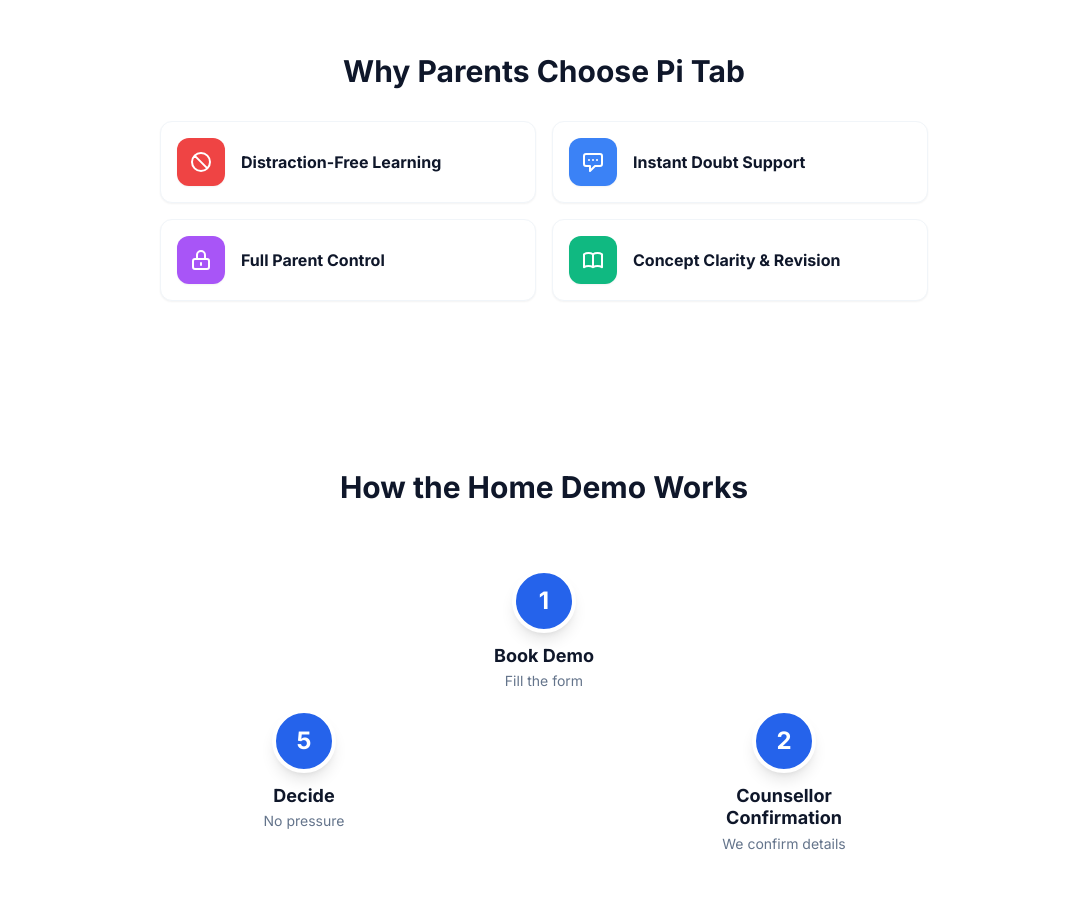
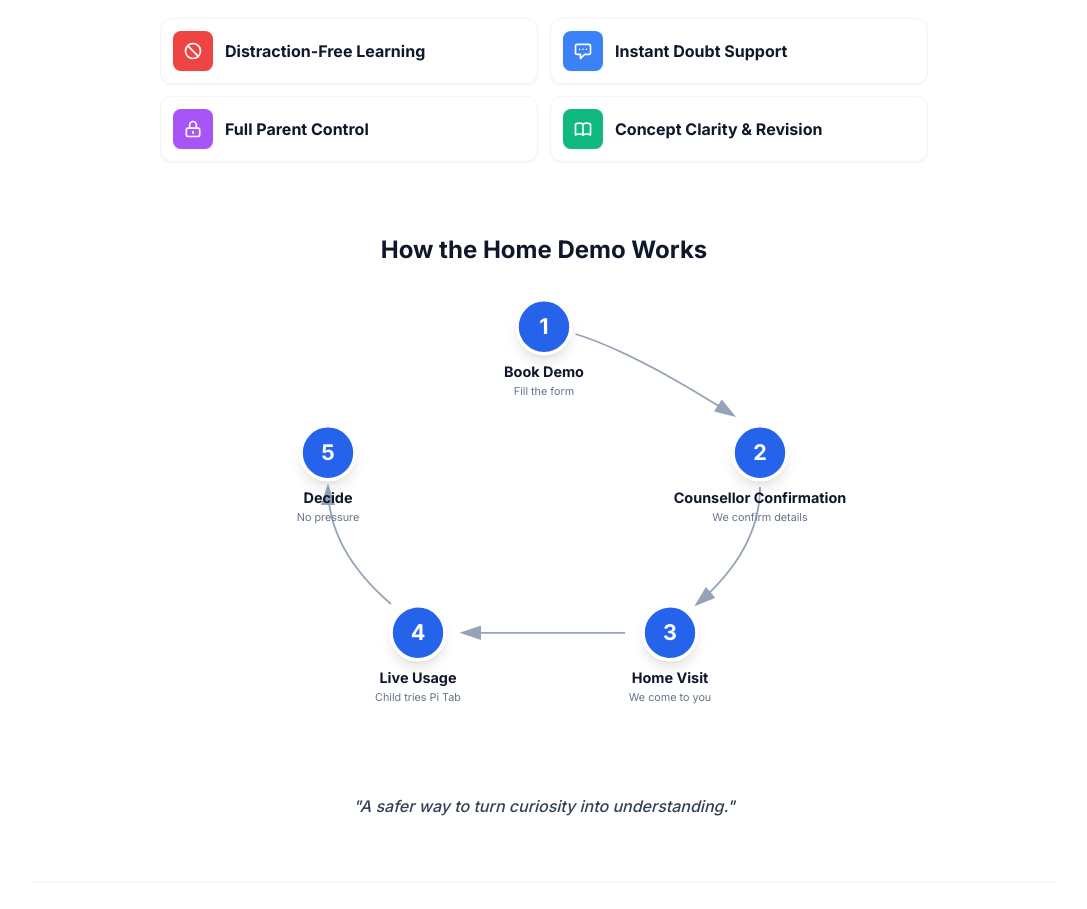
Before and after one commit to yashkanttiwary/Pi-Tab, a React (Vite) app: page / in a window 1280 px wide. Shown: the part 920-1829 px from the top of the page, without its empty margins (96-1183 px from the left). Built offline with nearby package versions, Linux system fonts and the light colour scheme.

Commit message:
feat: Refine UI spacing and typography
Adjusts padding, margins, font sizes, and icon sizes across several components to improve visual hierarchy and readability. This includes changes to the header, USP section, and demo flow components for a more cohesive and polished user interface.

```diff
--- a/App.tsx
+++ b/App.tsx
@@ -21,23 +21,23 @@
     <div className="min-h-screen bg-white">
       {/* Header / Nav */}
       <header className="bg-white border-b border-slate-100 sticky top-0 z-50">
-        <div className="max-w-7xl mx-auto px-4 sm:px-6 lg:px-8 h-16 flex items-center justify-between">
+        <div className="max-w-7xl mx-auto px-4 sm:px-6 lg:px-8 h-14 md:h-16 flex items-center justify-between">
           <div className="flex items-center">
             {/* Pi Tab Logo Part */}
             <div className="flex items-center gap-1 mr-3">
-              <span className="text-3xl font-extrabold text-slate-900 tracking-tighter leading-none pb-1 font-sans">pi</span>
+              <span className="text-2xl md:text-3xl font-extrabold text-slate-900 tracking-tighter leading-none pb-1 font-sans">pi</span>
               <span className="bg-[#0f172a] text-white text-[10px] font-bold px-1.5 py-0.5 rounded-[4px] tracking-wider uppercase border border-slate-700 leading-none">
                 TAB
               </span>
             </div>
 
             {/* Divider */}
-            <div className="h-8 w-px bg-slate-300 mx-2"></div>
+            <div className="h-6 w-px bg-slate-300 mx-2"></div>
 
             {/* CuriousJr Logo Part */}
             <div className="flex items-center">
-              <span className="text-2xl font-bold text-slate-900 tracking-tight leading-none">Curious</span>
-              <span className="text-2xl font-bold text-[#f97316] tracking-tight leading-none">Jr</span>
+              <span className="text-xl md:text-2xl font-bold text-slate-900 tracking-tight leading-none">Curious</span>
+              <span className="text-xl md:text-2xl font-bold text-[#f97316] tracking-tight leading-none">Jr</span>
             </div>
 
              {/* PW Part - Hidden on small mobile to save space, visible on larger screens */}
@@ -54,23 +54,23 @@
 
           <button
              onClick={() => document.getElementById('mobile-form')?.scrollIntoView({ behavior: 'smooth' })}
-             className="md:hidden text-sm font-semibold text-white bg-[#f97316] px-4 py-2 rounded-full hover:bg-[#ea580c] transition-colors"
+             className="md:hidden text-xs font-semibold text-white bg-[#f97316] px-3 py-2 rounded-full hover:bg-[#ea580c] transition-colors"
           >
             Book Demo
           </button>
         </div>
       </header>
 
-      <main className="max-w-7xl mx-auto px-4 sm:px-6 lg:px-8 py-8 lg:py-12">
+      <main className="max-w-7xl mx-auto px-4 sm:px-6 lg:px-8 py-6 lg:py-8">
         {/* Top Section: Hero + Form */}
-        <div className="grid grid-cols-1 lg:grid-cols-12 gap-8 lg:gap-12 items-start mb-16 lg:mb-24">
+        <div className="grid grid-cols-1 lg:grid-cols-12 gap-6 lg:gap-8 items-start mb-8 lg:mb-12">
 
           {/* Left Column (Hero) */}
-          <div className="lg:col-span-7 space-y-8">
+          <div className="lg:col-span-7 space-y-6">
             <Hero />
 
             {/* Mobile Form: Visible only on mobile */}
-            <div id="mobile-form" className="block lg:hidden scroll-mt-24">
+            <div id="mobile-form" className="block lg:hidden scroll-mt-20">
                <LeadForm onSuccess={handleSuccess} className="bg-slate-50 border-slate-200 shadow-lg" />
             </div>
           </div>
@@ -80,7 +80,7 @@
             <LeadForm onSuccess={handleSuccess} />
 
             {/* Additional desktop-only trust signals below form */}
-            <div className="mt-8 p-4 bg-orange-50 rounded-xl border border-orange-100 shadow-sm">
+            <div className="mt-6 p-4 bg-orange-50 rounded-xl border border-orange-100 shadow-sm">
               <div className="flex items-start space-x-3">
                  <div className="flex-shrink-0">
                     <div className="w-8 h-8 bg-orange-100 rounded-full flex items-center justify-center">
@@ -102,12 +102,12 @@
         </div>
 
         {/* Bottom Section: USPs, Demo Flow, Footer - Centered Layout */}
-        <div className="max-w-5xl mx-auto space-y-16 lg:space-y-24">
+        <div className="max-w-5xl mx-auto space-y-8 lg:space-y-12">
           <USPSection />
           <DemoFlow />
 
           {/* Footer Area */}
-          <div className="pt-8 border-t border-slate-100 text-sm text-slate-500 text-center">
+          <div className="pt-6 border-t border-slate-100 text-sm text-slate-500 text-center">
              <p>&copy; {new Date().getFullYear()} Pi Tab + CuriousJr. All rights reserved.</p>
              <p className="mt-2 hover:text-slate-800 cursor-pointer inline-block">Privacy Policy • Terms of Service</p>
           </div>
--- a/components/DemoFlow.tsx
+++ b/components/DemoFlow.tsx
@@ -10,12 +10,12 @@
 
 export const DemoFlow: React.FC = () => {
   return (
-    <div className="py-12 bg-white overflow-hidden">
+    <div className="py-4 bg-white overflow-hidden">
       <div className="max-w-4xl mx-auto px-4 relative">
-        <h2 className="text-2xl md:text-3xl font-bold text-slate-900 mb-16 text-center">How the Home Demo Works</h2>
+        <h2 className="text-xl md:text-2xl font-bold text-slate-900 mb-8 text-center">How the Home Demo Works</h2>
 
         {/* Mobile View: Vertical List */}
-        <div className="md:hidden space-y-8 relative pl-4">
+        <div className="md:hidden space-y-6 relative pl-4">
            {/* Vertical Line */}
            <div className="absolute left-[2.5rem] top-4 bottom-4 w-0.5 bg-blue-100 -z-10"></div>
 
@@ -33,7 +33,7 @@
         </div>
 
         {/* Desktop View: Pentagon Layout */}
-        <div className="hidden md:block relative w-[600px] h-[480px] mx-auto">
+        <div className="hidden md:block relative w-[600px] h-[480px] mx-auto scale-90 origin-top">
              {/* SVG Connecting Lines (Arrows) */}
              <svg className="absolute inset-0 w-full h-full -z-10 pointer-events-none overflow-visible" viewBox="0 0 600 480">
                <defs>
@@ -78,17 +78,17 @@
                         transform: 'translate(-50%, 0)'
                     }}
                  >
-                   <div className="w-16 h-16 bg-blue-600 text-white rounded-full flex items-center justify-center font-bold text-2xl shadow-lg border-4 border-white z-10 mb-3 transition-transform hover:scale-110">
+                   <div className="w-16 h-16 bg-blue-600 text-white rounded-full flex items-center justify-center font-bold text-2xl shadow-lg border-4 border-white z-10 mb-2 transition-transform hover:scale-110">
                         {step.id}
                    </div>
-                   <h4 className="font-bold text-slate-900 text-center text-lg leading-tight">{step.title}</h4>
-                   <p className="text-sm text-slate-500 text-center mt-1">{step.desc}</p>
+                   <h4 className="font-bold text-slate-900 text-center text-base leading-tight">{step.title}</h4>
+                   <p className="text-xs text-slate-500 text-center mt-1">{step.desc}</p>
                  </div>
              ))}
         </div>
 
-        <div className="mt-8 text-center">
-           <p className="text-lg font-medium text-slate-700 italic">"A safer way to turn curiosity into understanding."</p>
+        <div className="mt-4 text-center">
+           <p className="text-base font-medium text-slate-700 italic">"A safer way to turn curiosity into understanding."</p>
         </div>
       </div>
     </div>
--- a/components/USPSection.tsx
+++ b/components/USPSection.tsx
@@ -7,23 +7,23 @@
 }
 
 const USPItem: React.FC<USPItemProps> = ({ icon, title, colorClass }) => (
-  <div className="bg-white p-4 rounded-xl border border-slate-100 shadow-sm flex items-center gap-4 hover:shadow-md transition-shadow h-full">
-    <div className={`w-12 h-12 flex-shrink-0 ${colorClass} rounded-xl flex items-center justify-center shadow-sm`}>
+  <div className="bg-white p-3 rounded-xl border border-slate-100 shadow-sm flex items-center gap-3 hover:shadow-md transition-shadow h-full">
+    <div className={`w-10 h-10 flex-shrink-0 ${colorClass} rounded-lg flex items-center justify-center shadow-sm`}>
       {icon}
     </div>
-    <h3 className="text-base font-bold text-slate-900 leading-tight text-left">{title}</h3>
+    <h3 className="text-sm md:text-base font-bold text-slate-900 leading-tight text-left">{title}</h3>
   </div>
 );
 
 export const USPSection: React.FC = () => {
   return (
-    <div className="py-6">
-        <h2 className="text-2xl md:text-3xl font-bold text-slate-900 mb-8 text-center">Why Parents Choose Pi Tab</h2>
-        <div className="grid grid-cols-1 sm:grid-cols-2 gap-4 max-w-3xl mx-auto">
+    <div className="py-2">
+        <h2 className="text-xl md:text-2xl font-bold text-slate-900 mb-5 text-center">Why Parents Choose Pi Tab</h2>
+        <div className="grid grid-cols-1 sm:grid-cols-2 gap-3 max-w-3xl mx-auto">
             <USPItem
                 colorClass="bg-[#ef4444] text-white"
                 icon={
-                    <svg className="w-6 h-6" fill="none" stroke="currentColor" viewBox="0 0 24 24">
+                    <svg className="w-5 h-5" fill="none" stroke="currentColor" viewBox="0 0 24 24">
                         <path strokeLinecap="round" strokeLinejoin="round" strokeWidth="2" d="M18.364 18.364A9 9 0 005.636 5.636m12.728 12.728A9 9 0 015.636 5.636m12.728 12.728L5.636 5.636" />
                     </svg>
                 }
@@ -32,7 +32,7 @@
             <USPItem
                 colorClass="bg-[#3b82f6] text-white"
                 icon={
-                    <svg className="w-6 h-6" fill="none" stroke="currentColor" viewBox="0 0 24 24">
+                    <svg className="w-5 h-5" fill="none" stroke="currentColor" viewBox="0 0 24 24">
                          <path strokeLinecap="round" strokeLinejoin="round" strokeWidth="2" d="M8 10h.01M12 10h.01M16 10h.01M9 16H5a2 2 0 01-2-2V6a2 2 0 012-2h14a2 2 0 012 2v8a2 2 0 01-2 2h-5l-5 5v-5z" />
                     </svg>
                 }
@@ -41,7 +41,7 @@
              <USPItem
                 colorClass="bg-[#a855f7] text-white"
                 icon={
-                     <svg className="w-6 h-6" fill="none" stroke="currentColor" viewBox="0 0 24 24">
+                     <svg className="w-5 h-5" fill="none" stroke="currentColor" viewBox="0 0 24 24">
                         <path strokeLinecap="round" strokeLinejoin="round" strokeWidth="2" d="M12 15v2m-6 4h12a2 2 0 002-2v-6a2 2 0 00-2-2H6a2 2 0 00-2 2v6a2 2 0 002 2zm10-10V7a4 4 0 00-8 0v4h8z" />
                      </svg>
                 }
@@ -50,7 +50,7 @@
              <USPItem
                 colorClass="bg-[#10b981] text-white"
                 icon={
-                     <svg className="w-6 h-6" fill="none" stroke="currentColor" viewBox="0 0 24 24">
+                     <svg className="w-5 h-5" fill="none" stroke="currentColor" viewBox="0 0 24 24">
                         <path strokeLinecap="round" strokeLinejoin="round" strokeWidth="2" d="M12 6.253v13m0-13C10.832 5.477 9.246 5 7.5 5S4.168 5.477 3 6.253v13C4.168 18.477 5.754 18 7.5 18s3.332.477 4.5 1.253m0-13C13.168 5.477 14.754 5 16.5 5c1.747 0 3.332.477 4.5 1.253v13C19.832 18.477 18.247 18 16.5 18c-1.746 0-3.332.477-4.5 1.253" />
                      </svg>
                 }
```
